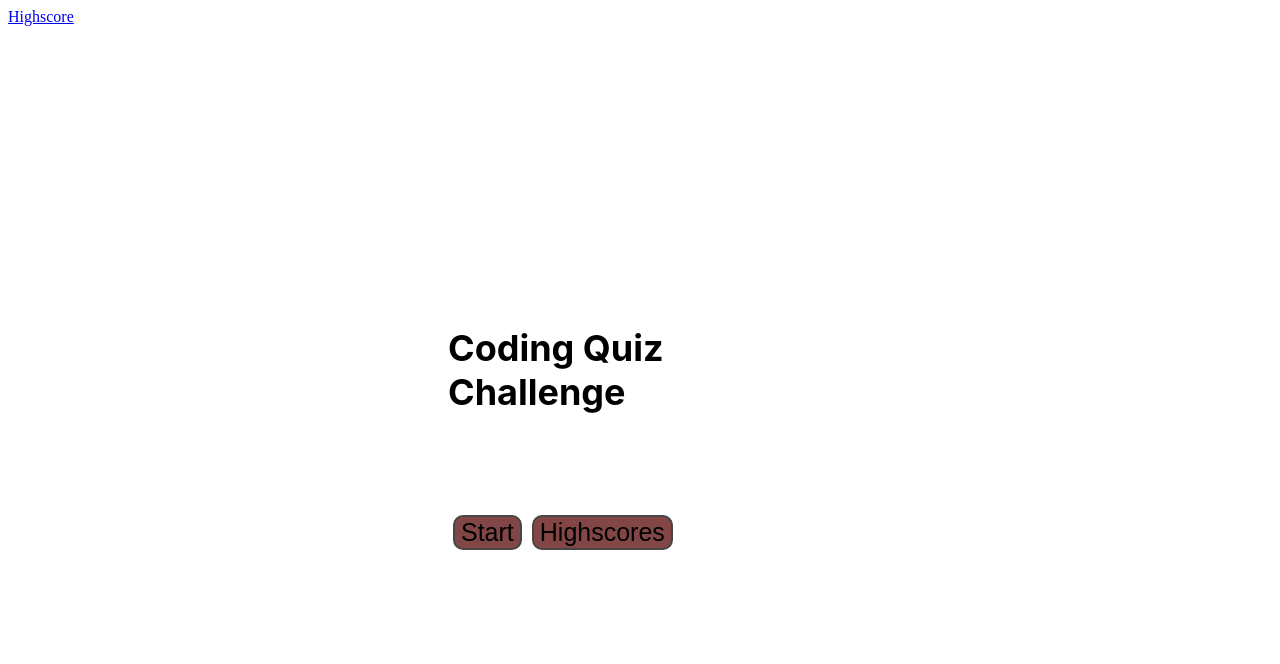
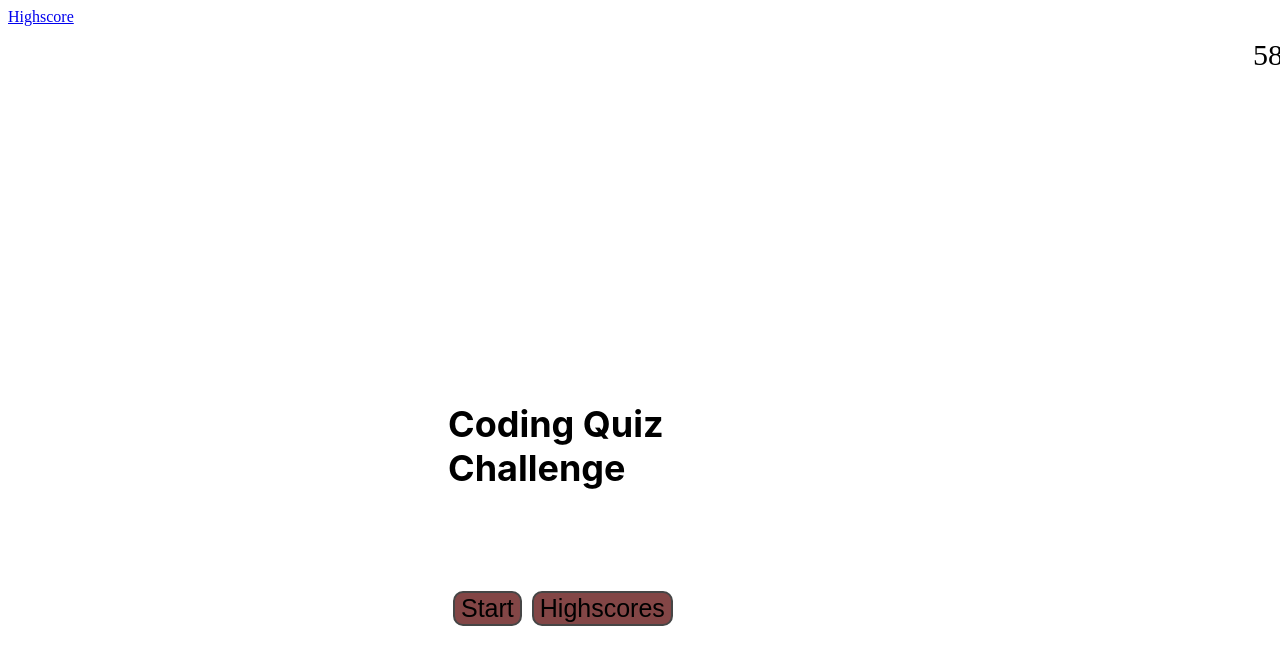
Before and after one commit to SemiHarris/Coding-Quiz, a plain HTML site: page index.html in a window 1280 px wide. Both pictures are taken after a click on the button "Start". Drawn offline with Linux system fonts and the light colour scheme.

Commit message:
Finshed the offfical timer

```diff
--- a/Assets/css/stylesheet.css
+++ b/Assets/css/stylesheet.css
@@ -3,12 +3,22 @@
     --secondary: rgb(70, 70, 70);
 }
 
+body {
+    width: 100%;
+    overflow-x: hidden;
+}
+
 header {
+    width: 100%;
     display: flex;
     justify-content: space-between;
 }
 
-#time{
+.seconds {
+    margin: 0 5px;
+}
+
+#the-time{
     font-size: 30px;
   }
 
--- a/Assets/script.js
+++ b/Assets/script.js
@@ -1,12 +1,15 @@
 var timerEl = document.querySelector('#btsb');
+var theTimeEl = document.querySelector("#the-time")
+
 
 var timer = function () {
   event.preventDefault();
   var counter = 60;
   var interval = setInterval(function() {
-    console.log(--counter)
+    theTimeEl.innerHTML = --counter;
     if (counter <= 0) {
       clearInterval(interval)
+    }else {
     }
   }, 1000);
 };
--- a/index.html
+++ b/index.html
@@ -11,6 +11,10 @@
     <header>
 
         <a href='#highscore'>Highscore</a>
+
+        <div class="seconds">
+            <p id="the-time"></p>
+        </div>
 
     </header>
 
```
